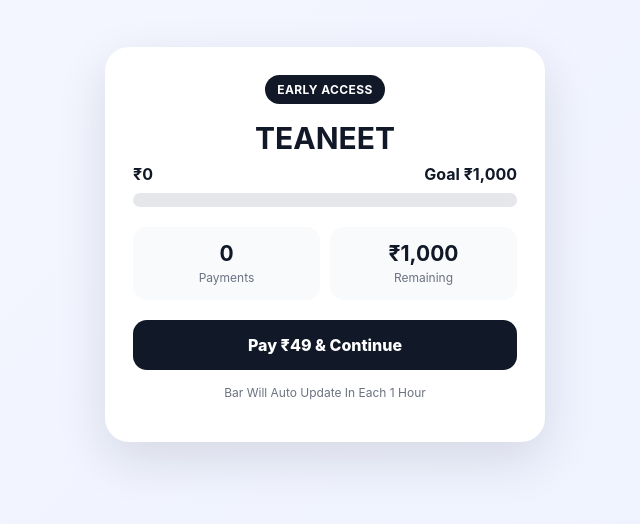
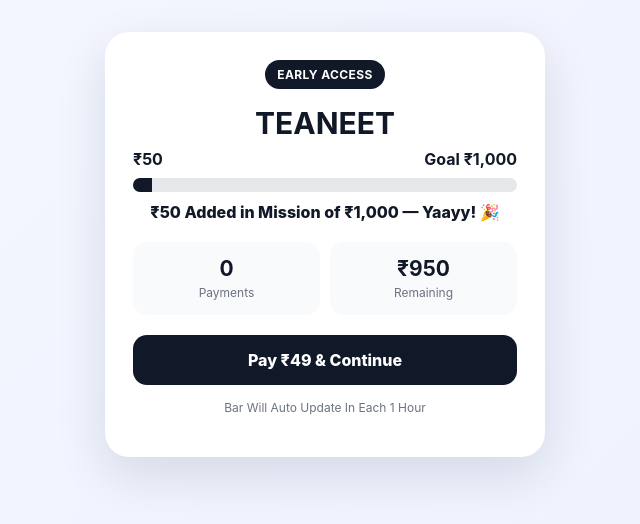
Before and after one commit to hydrogenwithhelium/TEANEET-FUND-RAISE-, a plain HTML site: page index.html in a window 1280 px wide. Shown: the part 156-680 px from the top of the page, without its empty margins (315-955 px from the left). Drawn offline with Linux system fonts and the light colour scheme; no server answers.

Commit message:
Update index.html

```diff
--- a/index.html
+++ b/index.html
@@ -46,14 +46,15 @@
 
 
     <div class="amounts">
-      <span id="raised">₹0</span>
+      <span id="raised">₹50</span>
       <span>Goal ₹1,000</span>
     </div>
     <div class="bar"><div class="fill" id="fill"></div></div>
+    <div style="margin-top:10px;font-weight:800;">₹50 Added in Mission of ₹1,000 — Yaayy! 🎉</div>
 
     <div class="stats">
       <div class="stat"><b id="payments">0</b><span>Payments</span></div>
-      <div class="stat"><b id="remaining">₹1,000</b><span>Remaining</span></div>
+      <div class="stat"><b id="remaining">₹950</b><span>Remaining</span></div>
     </div>
 
     <a class="pay" id="payButton" href="#">Pay ₹49 & Continue</a>
@@ -67,6 +68,7 @@
   // ===== SETTINGS =====
   const UPI_ID = "raunakofficial1065@oksbi";
   const PAYMENT_AMOUNT = 49;
+  const STARTING_RAISED = 50;
   const GOAL = 1000;
 
   // Your Google Sheet ID:
@@ -87,7 +89,7 @@
   document.getElementById("payButton").href = upiUrl;
 
   function updatePage(paymentCount) {
-    const raised = paymentCount * PAYMENT_AMOUNT;
+    const raised = STARTING_RAISED + (paymentCount * PAYMENT_AMOUNT);
     const remaining = Math.max(GOAL - raised, 0);
     const percent = Math.min((raised / GOAL) * 100, 100);
 
```
